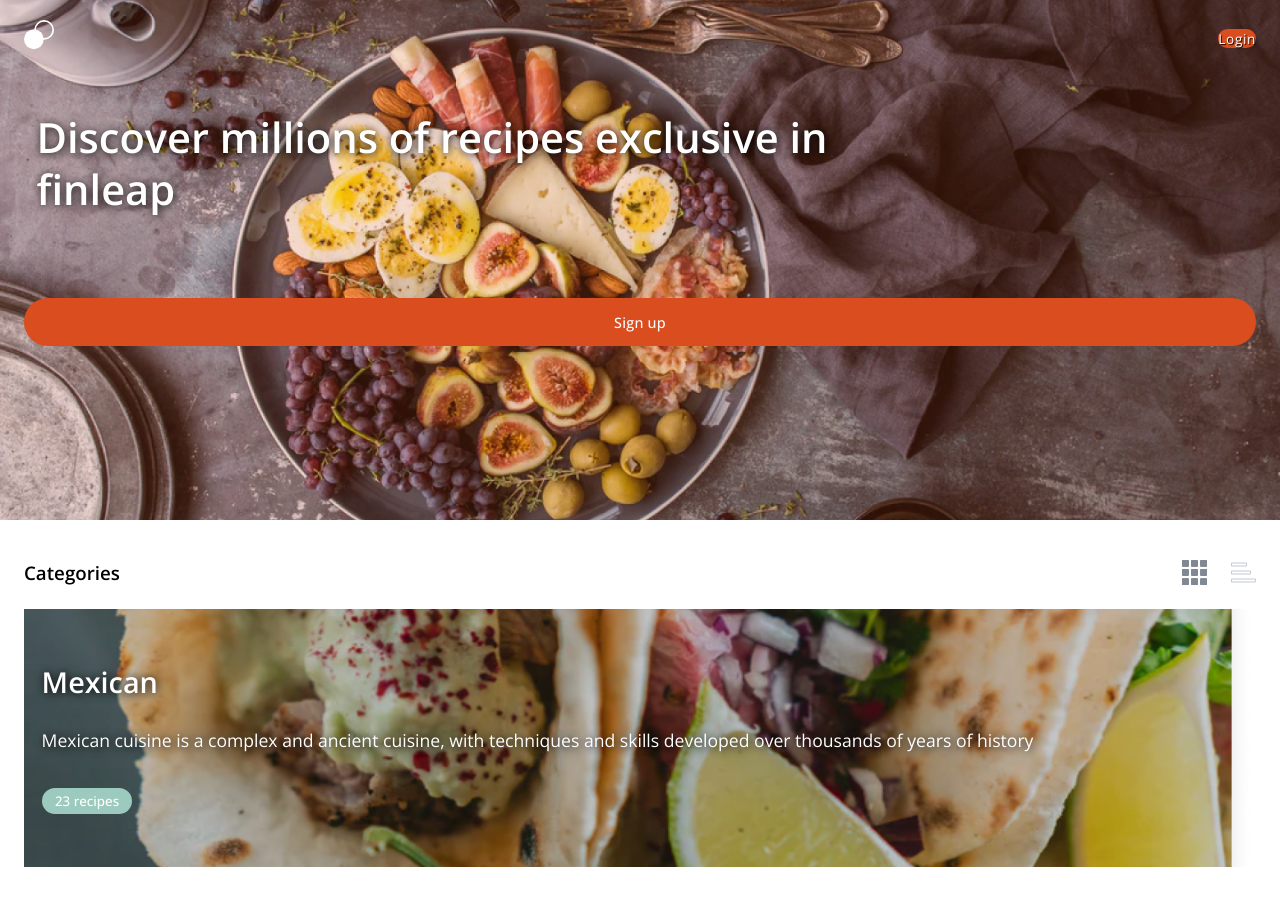
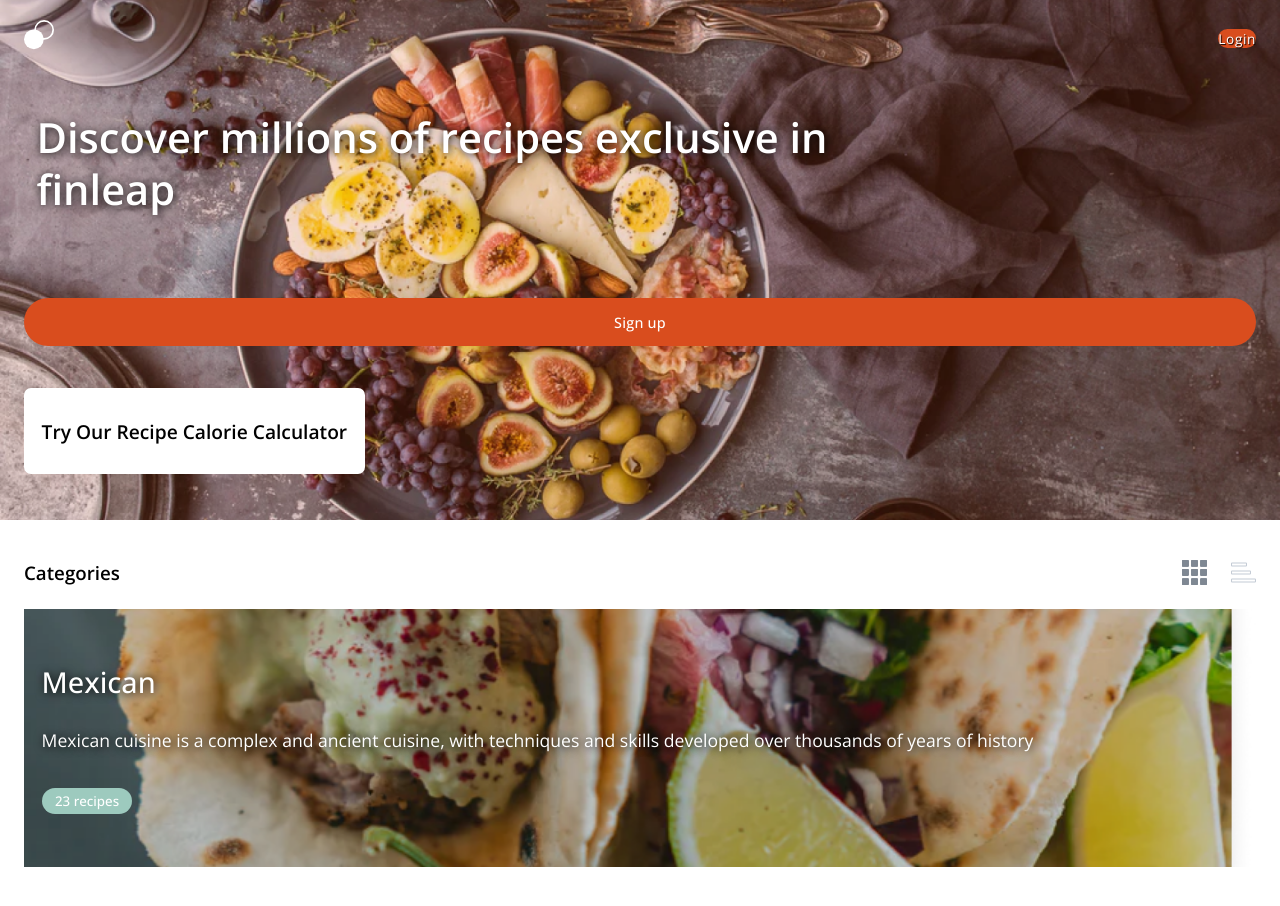
Before and after one commit to Android789515/recipe-site, a Next.js app: page / in a window 1280 px wide. Built offline with nearby package versions, Linux system fonts and the light colour scheme.

Commit message:
Adding RecipeCalculatorModal to the page.
Refactored where the home layout styles were applied.

```diff
--- a/components/homepage/categories-section/CategoriesSection.tsx
+++ b/components/homepage/categories-section/CategoriesSection.tsx
@@ -1,6 +1,7 @@
 import React from 'react'
 import { useRecoilState } from 'recoil'
 
+import homeStyles from '../../../styles/homepage/Home.module.scss'
 import styles from '../../../styles/homepage/categories-section/CategoriesSection.module.scss'
 import { isCategoryViewList } from '../../../atoms/categoryView'
 import testImg from '../../../public/assets/img/mexican.png'
@@ -30,7 +31,7 @@ const CategoriesSection = () => {
     ]
 
     return (
-        <section className={styles.layout}>
+        <section className={`${styles.layout} ${homeStyles.layout}`}>
             <CategoriesSectionHeader />
 
             <div className={styles.categories}>
--- a/components/homepage/hero-section/HeroSection.tsx
+++ b/components/homepage/hero-section/HeroSection.tsx
@@ -1,4 +1,6 @@
 import React from 'react'
+
+import homeStyles from '../../../styles/homepage/Home.module.scss'
 
 import styles from '../../../styles/homepage/hero-section/HeroSection.module.scss'
 
@@ -7,7 +9,7 @@ import HeroBody from './HeroBody'
 
 const HeroSection = () => {
     return (
-        <section className={styles.heroSection}>
+        <section className={`${styles.heroSection} ${homeStyles.layout}`}>
             <HeroHeader />
 
             <HeroBody />
--- /dev/null
+++ b/components/modals/recipe-calculator/RecipeCalculatorModal.tsx
@@ -0,0 +1,13 @@
+import React from 'react'
+
+import styles from '../../../styles/modals/recipe-calculator/RecipeCalculatorModal.module.scss'
+
+const RecipeCalculatorModal = () => {
+    return (
+        <div className={styles.recipeCalculator}>
+            <h3 className={styles.title}>Try Our Recipe Calorie Calculator</h3>
+        </div>
+    )
+}
+
+export default RecipeCalculatorModal
--- a/pages/index.tsx
+++ b/pages/index.tsx
@@ -6,6 +6,7 @@ import styles from '../styles/homepage/Home.module.scss'
 import HeroSection from '../components/homepage/hero-section/HeroSection'
 import AddRecipeModal from '../components/modals/add-recipe/AddRecipeModal'
 import CategoriesSection from '../components/homepage/categories-section/CategoriesSection'
+import RecipeCalculatorModal from '../components/modals/recipe-calculator/RecipeCalculatorModal'
 
 const Home: NextPage = () => {
 
@@ -16,8 +17,10 @@ const Home: NextPage = () => {
                 <link rel='icon' type='image/svg+xml' href='/favicon.svg'/>
             </Head>
 
-            <div className={styles.layout}>
+            <div>
                 <HeroSection />
+
+                <RecipeCalculatorModal />
 
                 <CategoriesSection />
             </div>
--- a/styles/homepage/Home.module.scss
+++ b/styles/homepage/Home.module.scss
@@ -1,4 +1,4 @@
-.layout > * {
+.layout {
   display: grid;
   grid-template-rows: max-content auto;
   $sideSpacing: 1.5em;
@@ -7,6 +7,6 @@
   padding: 1.25em 0;
 }
 
-.layout > * > * {
+.layout > * {
   grid-column: 2 / -2
 }
--- a/styles/homepage/categories-section/Category.module.scss
+++ b/styles/homepage/categories-section/Category.module.scss
@@ -15,7 +15,7 @@
 }
 
 .categoryTitle {
-  font-weight: 600;
+  font-weight: 500;
   font-size: 1.8rem;
 
   margin-bottom: .95em;
--- /dev/null
+++ b/styles/modals/recipe-calculator/RecipeCalculatorModal.module.scss
@@ -0,0 +1,16 @@
+.recipeCalculator {
+  position: absolute;
+  top: 24.25em;
+
+  margin: 0 1.5em;
+  padding: 1.85em 1.1em;
+  background: #fff;
+  border-radius: 7px;
+}
+
+.title {
+  font-size: 1.2rem;
+  font-weight: 600;
+
+  margin: 0;
+}
```
Also changed, not shown: components/generic-components/Widget.tsx (+6 -2 lines).
